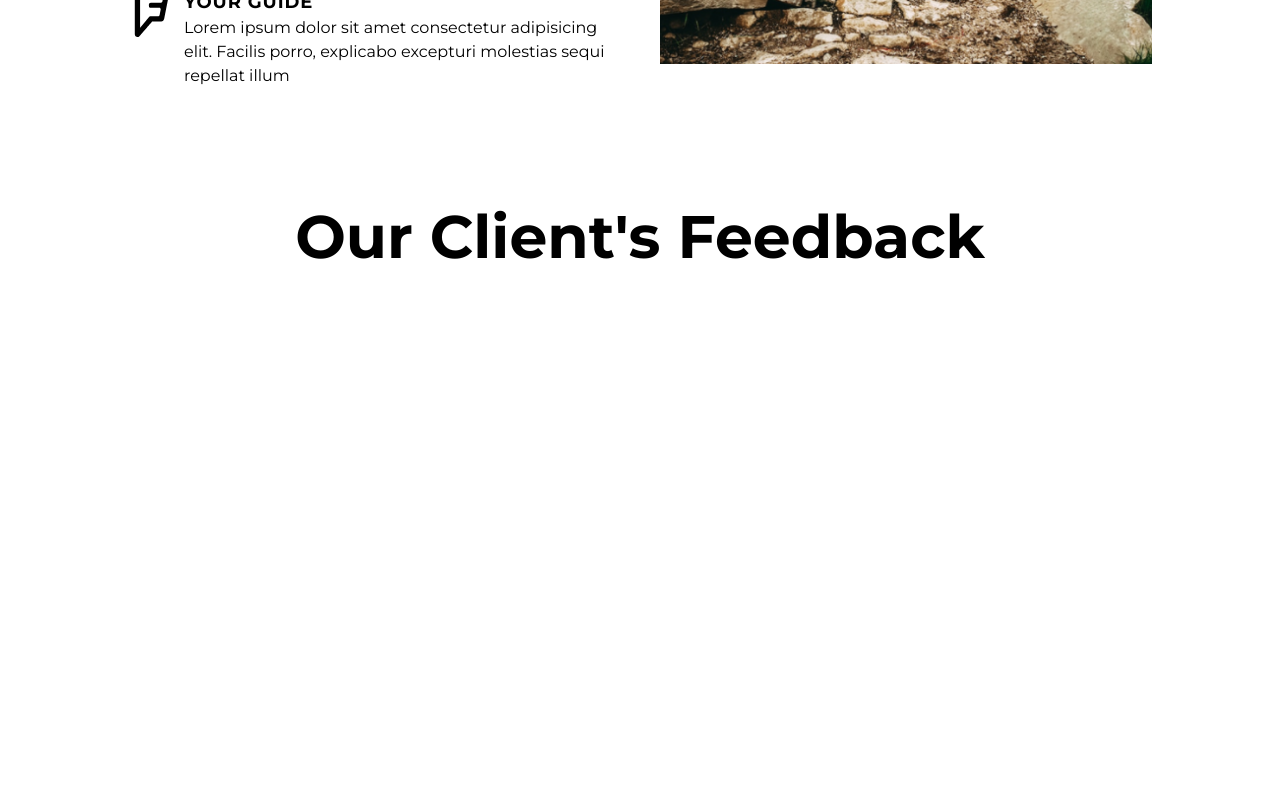
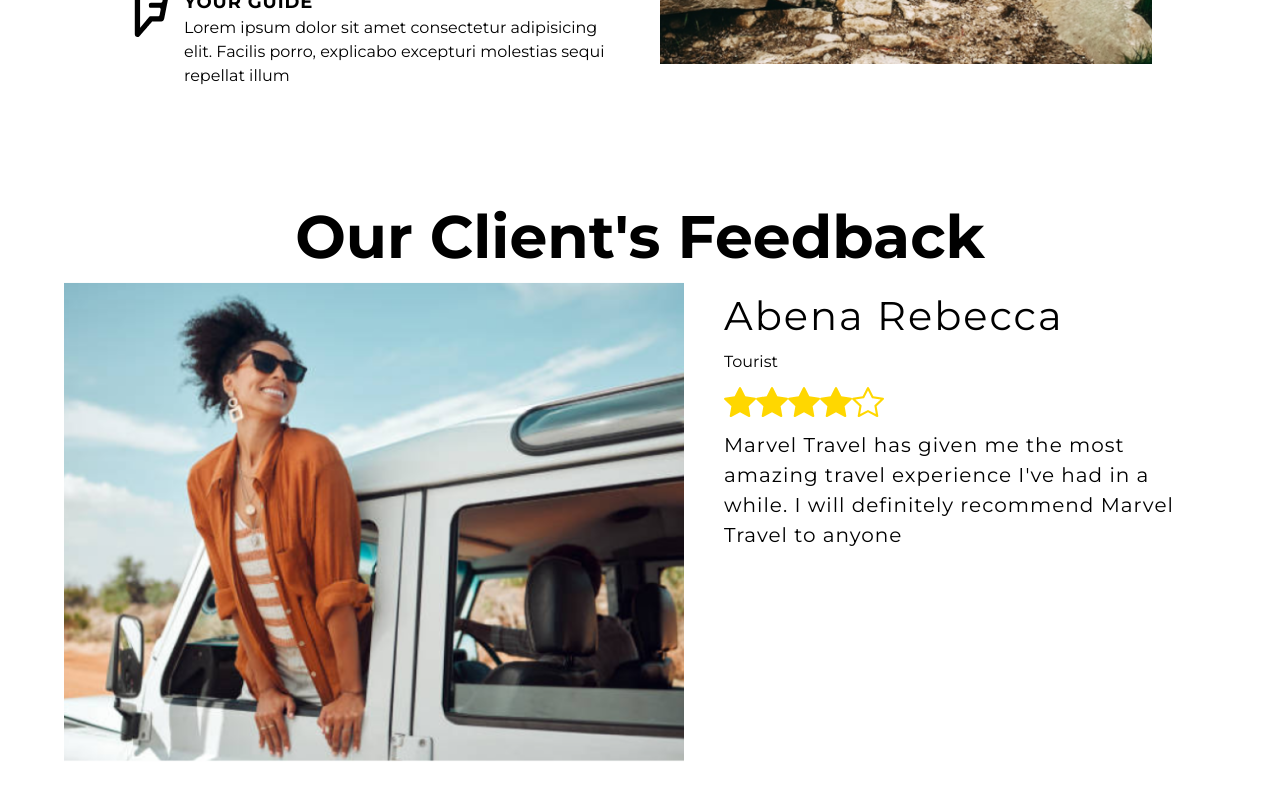
Before and after one commit to ugwuintech/the-nest-project, a React (Vite) app: page / in a window 1280 px wide. Shown: the part 1226-2026 px from the top of the page. Before the commit the page ends 1572 px from the top, so only its background shows below. Built offline with nearby package versions, Linux system fonts and the light colour scheme.

Commit message:
completed testimonial

```diff
--- a/src/assets/index.js
+++ b/src/assets/index.js
@@ -5,5 +5,6 @@ import slide1 from "./slide 1.png";
 import slide2 from "./2ndslide.png";
 import slide3 from "./3rdslide.png";
 import benefits from "./benefits.png";
+import rebecca from "./Abena Rebecca.png";
 
-export { menu, close, logo, slide1, slide2, slide3, benefits };
+export { menu, close, logo, slide1, slide2, slide3, benefits, rebecca };
--- a/src/components/Testimonial.jsx
+++ b/src/components/Testimonial.jsx
@@ -1,5 +1,8 @@
 import React from "react";
 import { styles } from "../styles";
+import { rebecca } from "../assets";
+import { BsStarFill } from "react-icons/bs";
+import { BsStar } from "react-icons/bs";
 
 const Testimonial = () => {
   return (
@@ -7,6 +10,31 @@ const Testimonial = () => {
       <h1 className={`${styles.sectionHeadText} text-center`}>
         Our Client's Feedback
       </h1>
+      <div className="flex lg:flex-row flex-col gap-10">
+        <div className="image">
+          <img src={rebecca} alt="benefits image" />
+        </div>
+        <div className="flex flex-col lg:w-[500px] w-[250px]">
+          <div>
+            <h1 className=" tracking-wider lg:text-[40px] sm:text-[40px] xs:text-[25px] text-[30px] lg:leading-[68px]">
+              Abena Rebecca
+            </h1>
+            <p>Tourist </p>
+            <div className="ratings flex flex-row mt-3">
+              <BsStarFill size="2em" className="icon" color="gold" />
+              <BsStarFill size="2em" className="icon" color="gold" />
+              <BsStarFill size="2em" className="icon" color="gold" />
+              <BsStarFill size="2em" className="icon" color="gold" />
+              <BsStar size="2em" className="icon" color="gold" />
+            </div>
+            <h2 className="tracking-wider mt-3 lg:text-[20px] sm:text-[18px] xs:text-[10px] text-[18px]">
+              Marvel Travel has given me the most amazing travel experience I've
+              had in a while. I will definitely recommend Marvel Travel to
+              anyone
+            </h2>
+          </div>
+        </div>
+      </div>
     </div>
   );
 };
```
Also changed, not shown: src/assets/Abena Rebecca.png (added).
